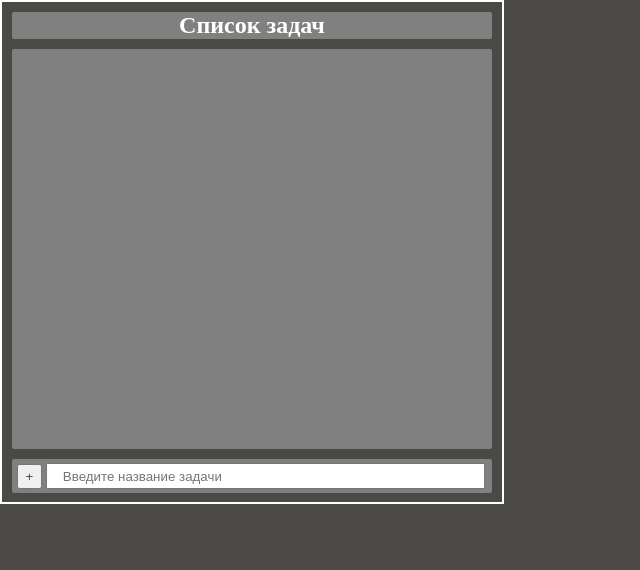
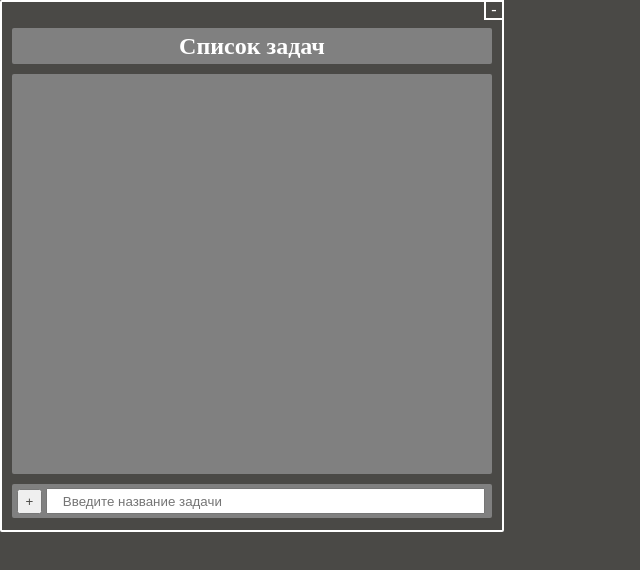
Before and after one commit to mspolermo/ToDo, a plain HTML site: page index.html in a window 1280 px wide. Shown: the whole page, without its empty margins (0-640 px from the left). Drawn offline with Linux system fonts and the light colour scheme.

Commit message:
Version 1.01

```diff
--- a/index.html
+++ b/index.html
@@ -9,15 +9,15 @@
     <link rel="shortcut icon" href="#">
 </head>
 <body>
-<div class="simple-todo">
+<div id="simple-todo">
+    <div id="btnCenter" >-</div>
     <div class="tasks-wrapper">
         <div id="head"><h2>Список задач</h2></div>
         <div id="list"><ul id="todo-list"></ul></div>
     </div>
-<form id="todo-form">
+    <form id="todo-form">
         <button id="add" type="submit">+</button>
         <input id="todo-input" type="text" placeholder="    Введите название задачи">
-
     </form>
 </div>
     <script src="./main.js"></script>
--- a/main.js
+++ b/main.js
@@ -31,3 +31,16 @@ function deleteTask() {
   через closets ищим ближайший родительский элемент у этого объекта (для кнопки x - тег li с текстом таски),
   удаляем этот элемент */
 }
+
+//Реализация кнопки "Центр"
+const btnCener = document.querySelector('#btnCenter')
+const todo = document.querySelector('#simple-todo')
+let counter = 0;
+btnCener.addEventListener('click', function(){
+  counter++;
+  todo.classList.add('center');
+  if (counter>1) {
+    todo.classList.remove('center');
+    counter=0;
+  }
+})
--- a/style.css
+++ b/style.css
@@ -7,18 +7,44 @@ body{
     color: white;
 }
 
-.simple-todo {
-height: 500px;
+#simple-todo {
+height: 528px;
 width: 500px;
 border: 2px solid white;
+border-radius: 2px;
 float: left;
+position: fixed;
 }
+.center {
+    left: 50%;
+    top: 50%;
+    transform: translate(-50%, -50%);
+}
+
+#btnCenter{
+    height: 16px;
+    width: 16px;
+    border: 2px solid white;
+    text-align: center;
+    line-height: 16px;
+    position: relative;
+    left: 482px;
+    top:-2px;
+}
+    #btnCenter:hover {
+        cursor: pointer;
+        background-color: white;
+        color: gray;
+        border-radius: 4px;
+    }
 #head {
     margin-left: 10px;
-    margin-top: 10px;
+    margin-top: 6px;
     width: 480px;
+    height: 36px;
     background-color: gray;
     text-align: center;
+    line-height: 36px;
     border-radius: 2px;
     float: left;
 }
```
